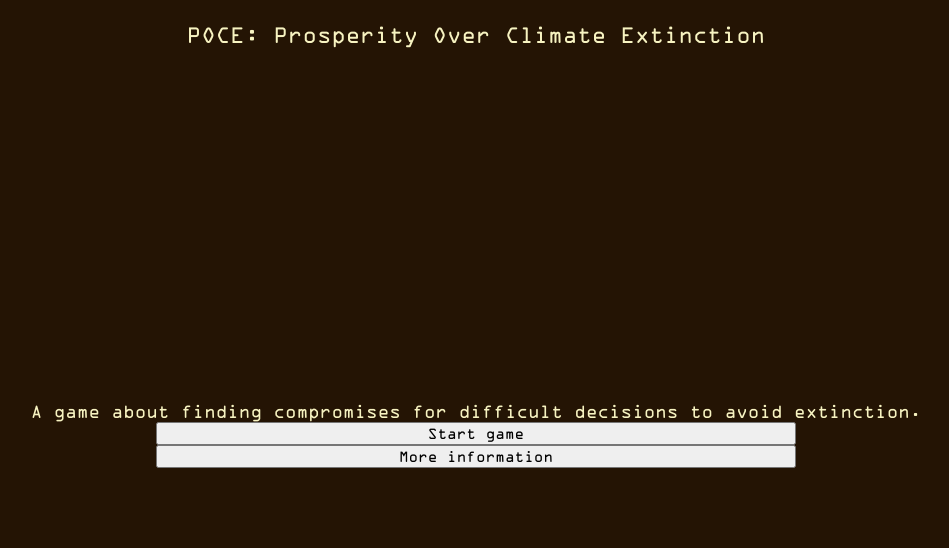
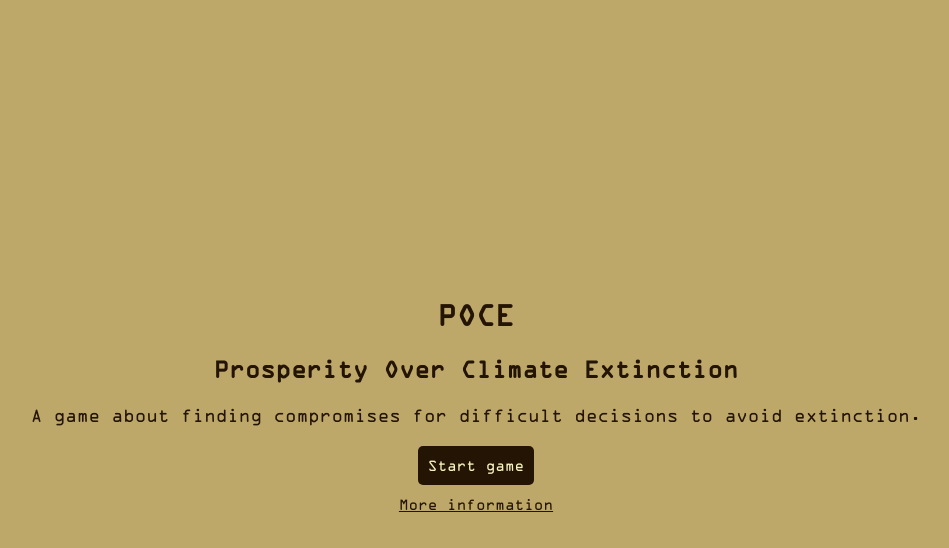
Before and after one commit to Poke-the-Game/P-O-C-E, a Svelte app: page / in a window 1280 px wide. Shown: the top 548 px of the page, without its empty margins (164-1113 px from the left). Built offline with nearby package versions, Linux system fonts and the light colour scheme.

Commit message:
Improve start screen.

```diff
--- a/src/App.svelte
+++ b/src/App.svelte
@@ -50,57 +50,64 @@
 </script>
 
 {#if state === "start"}
-  <div class="menu-title">POCE: Prosperity Over Climate Extinction</div>
+  <section class="start">
+    <h1>POCE</h1>
+    <h2>Prosperity Over Climate Extinction</h2>
 
-  <div class="menu-text">
+    <p>
       A game about finding compromises for difficult decisions to avoid
       extinction.
-
-    <button class="menu-button" type="button" on:click={startGame}>
-      Start game
-    </button>
-    <button
-      class="menu-button"
-      type="button"
+    </p>
+    <button type="button" on:click={startGame}> Start game </button>
+    <!-- svelte-ignore a11y-click-events-have-key-events -->
+    <div
+      class="button"
+      role="button"
       on:click={() => {
         state = "info";
       }}
     >
       More information
-    </button>
     </div>
+  </section>
 {:else if state === "info"}
-  <div class="menu-text">
+  <section>
+    <p>
       Human society is a complex system of interactions within itself and the
       environment it exists in. Navigating it along the abyss of extinction is a
-    difficult task which requires making sensible compromises. In this simulated
-    universe, it is your task to guide humans through the dangerous times ahead.
-    Make sure to balance the four factors of enlightment (prosperity,
-    technology, freedom, and climate) and keep them at 50%. Pay attention! Once
-    they reach 0% or 100% humanity is doomed and we are all lost. This is no
-    easy task as the seemingly best choice can have dire consequences. Good luck
-    friend, you will need it.
-
-    <button
-      class="menu-button"
-      type="button"
+      difficult task which requires making sensible compromises. In this
+      simulated universe, it is your task to guide humans through the dangerous
+      times ahead. Make sure to balance the four factors of enlightment
+      (prosperity, technology, freedom, and climate) and keep them at 50%. Pay
+      attention! Once they reach 0% or 100% humanity is doomed and we are all
+      lost. This is no easy task as the seemingly best choice can have dire
+      consequences. Good luck friend, you will need it.
+    </p>
+    <!-- svelte-ignore a11y-click-events-have-key-events -->
+    <div
+      class="button"
+      role="button"
       on:click={() => {
         state = "start";
       }}
     >
       Back
-    </button>
     </div>
+  </section>
 {:else if state === "ongoing"}
   <StatusBar />
   <MainView on:gameEnd={endGame} />
 {:else if state === "death"}
-  <div class="menu-title">The world has collapsed</div>
+  <section>
+    <h1>Game over</h1>
+    <h2>The world has collapsed</h2>
 
-  <div class="menu-text">
+    <p>
       {deathMessage}
-
-    <h3>You reached the year {finalYear}</h3>
+    </p>
+    <p class="score">
+      You reached the year {finalYear}.
+    </p>
 
     <p>
       <small>
@@ -111,31 +118,61 @@
         >!
       </small>
     </p>
-  </div>
+  </section>
 {/if}
 
 <style>
-  .menu-title {
-    background-color: #241404;
-    color: #f7f3c1;
-    padding: 20px 10px;
-    display: flex;
-    align-items: center;
-    justify-content: center;
-    font-size: 125%;
-  }
-
-  .menu-text {
-    background-color: #241404;
-    color: #f7f3c1;
+  section {
     display: flex;
     flex-direction: column;
     align-items: center;
     justify-content: center;
+    text-align: center;
+    background-color: #bda86a;
+    width: 100%;
     height: 100%;
+    box-sizing: border-box;
+    padding: 20px;
+    color: #241404;
   }
-
-  .menu-button {
-    width: 50%;
+  h1 {
+    font-size: 20pt;
+    margin: 10px;
+  }
+  h2 {
+    font-size: 16pt;
+    margin: 10px;
+  }
+  p {
+    font-size: 12pt;
+    margin: 10px;
+  }
+  p.score {
+    font-size: 16pt;
+  }
+  button {
+    border: 0;
+    background-color: #241404;
+    color: #f7f3c1;
+    padding: 10px;
+    border-radius: 5px;
+    margin: 10px;
+  }
+  button:hover {
+    background-color: #8d4f11;
+  }
+  button:active {
+    background-color: #241404;
+  }
+  .button {
+    color: #241404;
+    font-size: 10pt;
+    text-decoration: underline;
+  }
+  .button:hover {
+    color: #8d4f11;
+  }
+  .button:active {
+    color: #241404;
   }
 </style>
```
Lines whose indentation alone changed are shown as unchanged.
